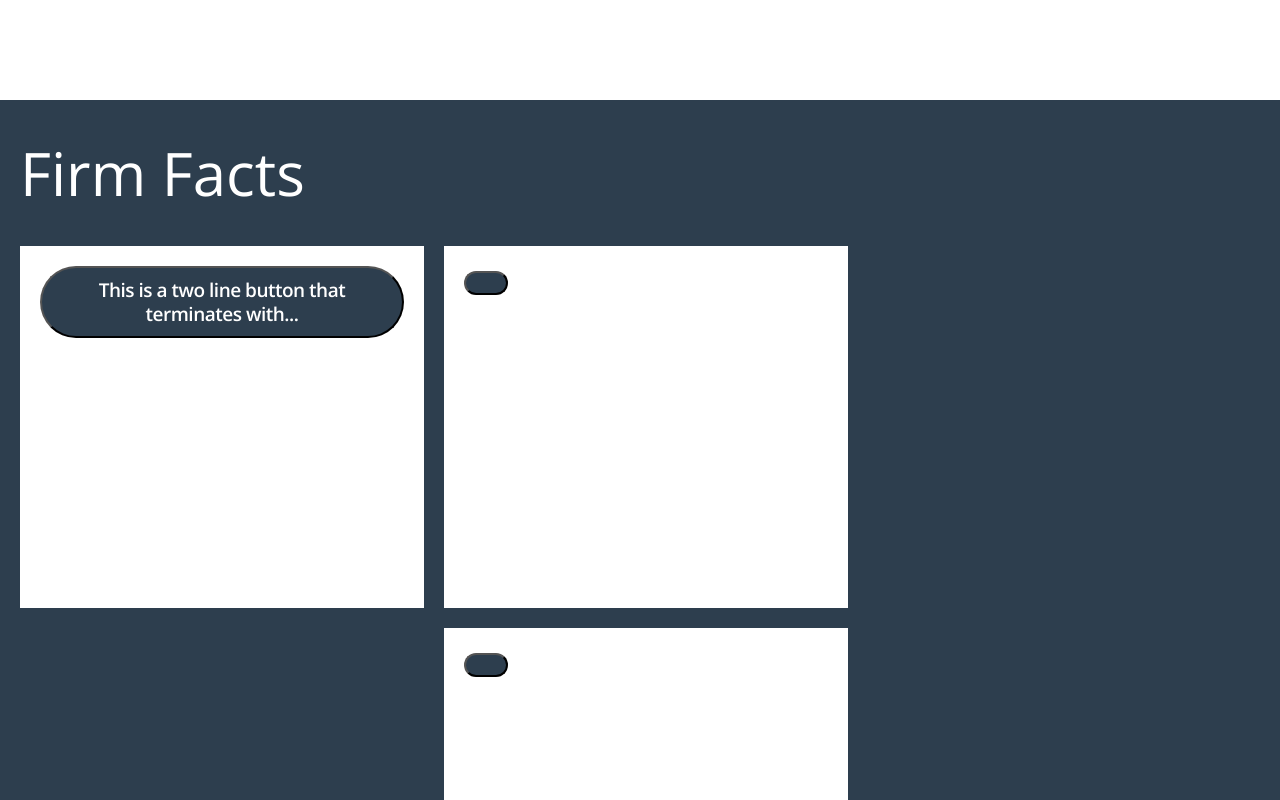
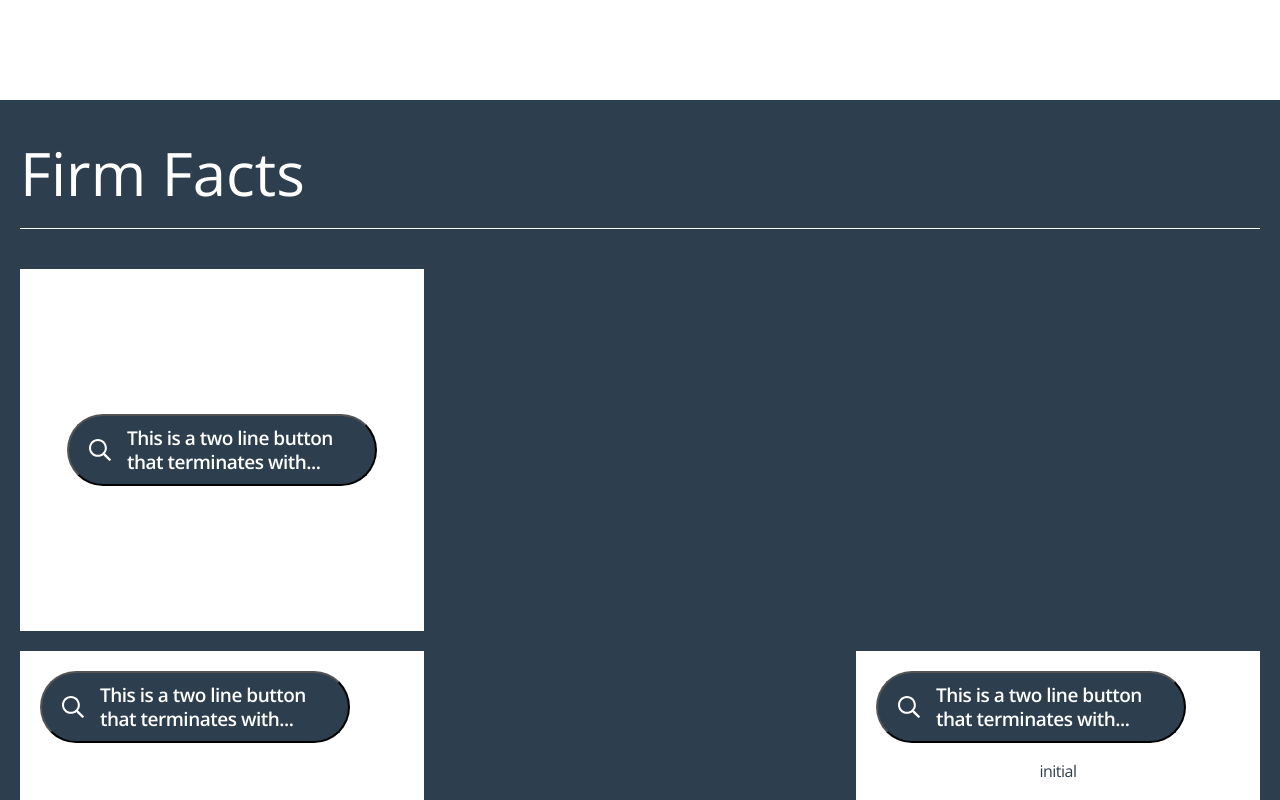
Before and after one commit to SebasProgrammer2021/styling-chanllenge, a React (Vite) app: page / in a window 1280 px wide. Shown: the top 800 px of the page. Built offline with nearby package versions, Linux system fonts and the light colour scheme.

Commit message:
refactor and styling
* remove unnecesary code
* add variants,
* added icon
* customize properties of the component
* adjust styles according to the design

```diff
--- a/src/components/Button.tsx
+++ b/src/components/Button.tsx
@@ -12,9 +12,7 @@ const Button: React.FC<ButtonProps> = ({ variant, disabled = false, children })
 
   return (
     <button className={buttonStyles} disabled={disabled}>
-      <p className={styles.buttonText}>
-        {children}
-      </p>
+      {children}
     </button>
   );
 };
--- a/src/components/FirmFactCard.tsx
+++ b/src/components/FirmFactCard.tsx
@@ -1,19 +1,26 @@
 import React from 'react';
 import styles from './styles//FirmFactCard.module.scss';
 import Button from './Button';
+import magnifyingGlass from './assets/magnifying-glass.svg';
 
 interface FirmFactCardProps {
-  variant: 'mainCard' | 'hover' | 'initial' | 'disabled';
+  variant: 'mainCard' | 'hover' | 'initial' | 'disabled' | 'green';
   buttonText?: string;
   state?: string;
+  icon?: boolean;
 }
 
-const FirmFactCard: React.FC<FirmFactCardProps> = ({ variant, buttonText, state }) => {
-  const cardStyles = `${styles.card} ${variant === 'hover' ? styles.border : ''}`;
+const FirmFactCard: React.FC<FirmFactCardProps> = ({ variant, buttonText, state, icon }) => {
+  const cardStyles = `${styles.card} ${styles[variant]}`;
 
   return (
     <div className={cardStyles}>
-      <Button variant="disabled">{buttonText}</Button>
+      <Button variant="disabled">
+        {icon && <img className={styles.icon} src={magnifyingGlass} alt="magnifying glass" width={100} height={100} />}
+        <p className={styles.buttonText}>
+          {buttonText}
+        </p>
+      </Button>
       <p className={styles.stateText}>{state}</p>
     </div>
   );
--- a/src/components/FirmFacts.tsx
+++ b/src/components/FirmFacts.tsx
@@ -7,39 +7,19 @@ const FirmFacts = () => {
       <div className={styles.titleContainer}>
         <h1 className={styles.title}>Firm Facts</h1>
       </div>
-      <div className={styles.row}>
+      <div className={styles.cardsContainer}>
         <div className={styles.column}>
-          <FirmFactCard variant="mainCard" buttonText="This is a two line button that terminates with..." />
+          <FirmFactCard variant="mainCard" buttonText="This is a two line button that terminates with..." icon />
         </div>
         <div className={styles.columnsGroup}>
-          <FirmFactCard variant="initial" />
-          <FirmFactCard variant="initial" />
-          <FirmFactCard variant="initial" />
-          <FirmFactCard variant="initial" />
-          <FirmFactCard variant="initial" />
+          <FirmFactCard variant="green" buttonText='This is a two line button that terminates with...' icon />
+          <FirmFactCard variant="initial" buttonText='This is a two line button that terminates with...' state='initial' icon />
+          <FirmFactCard variant="initial" buttonText='This is a one line button' />
+          <FirmFactCard variant="initial" buttonText='This is a two line button that terminates with...' state='disabled' icon />
+          <FirmFactCard variant="initial" buttonText='This is a two line button that terminates with...' icon />
+          <FirmFactCard variant="initial" buttonText='This is a two line button that terminates with...' state='hover' icon />
         </div>
-        {/* <FirmFactCard variant="default" />
-        <FirmFactCard variant="default" /> */}
-        {/* <Button variant="default">Learn More</Button>
-        <Button variant="default">Learn More</Button> */}
       </div>
-      {/* <div className={styles.row}>
-        <FirmFactCard variant="border" />
-        <FirmFactCard variant="border" />
-        <FirmFactCard variant="border" />
-        <Button variant="icon">
-          <svg width="16" height="16" viewBox="0 0 16 16" fill="none" xmlns="http://www.w3.org/2000/svg">
-            <path d="M8 15C11.866 15 15 11.866 15 8C15 4.134 11.866 1 8 1C4.134 1 1 4.134 1 8C1 11.866 4.134 15 8 15ZM8 2C11.3137 2 14 4.68629 14 8C14 11.3137 11.3137 14 8 14C4.68629 14 2 11.3137 2 8C2 4.68629 4.68629 2 8 2ZM7.5 10.5L6.5 9.5L8 8L6.5 6.5L7.5 5.5L9 8L7.5 10.5Z" fill="#007bff"/>
-          </svg>
-          Learn More
-        </Button>
-        <Button variant="icon" disabled>
-          <svg width="16" height="16" viewBox="0 0 16 16" fill="none" xmlns="http://www.w3.org/2000/svg">
-            <path d="M8 15C11.866 15 15 11.866 15 8C15 4.134 11.866 1 8 1C4.134 1 1 4.134 1 8C1 11.866 4.134 15 8 15ZM8 2C11.3137 2 14 4.68629 14 8C14 11.3137 11.3137 14 8 14C4.68629 14 2 11.3137 2 8C2 4.68629 4.68629 2 8 2ZM7.5 10.5L6.5 9.5L8 8L6.5 6.5L7.5 5.5L9 8L7.5 10.5Z" fill="#007bff"/>
-          </svg>
-          Learn More
-        </Button>
-      </div> */}
     </div>
   );
 };
--- a/src/components/styles/Button.module.scss
+++ b/src/components/styles/Button.module.scss
@@ -2,25 +2,16 @@
   padding: 10px 20px;
   background-color: #2d3e4e;
   color: #fff;
-  // border: none;
+  width: 310px;
+  display: flex;
   border-radius: 70px;
-  // cursor: pointer;
+  cursor: pointer;
+  align-items: center;
   // transition: background-color 0.3s ease;
-  // font-size: 1rem;
   // white-space: nowrap;
   // overflow: hidden;
   // text-overflow: ellipsis;
   font-family: "Open Sans", sans-serif;
-
-  &.icon {
-    padding: 10px 15px;
-    display: flex;
-    align-items: center;
-
-    svg {
-      margin-right: 5px;
-    }
-  }
 
   &.disabled {
     background-color: #ccc;
@@ -31,13 +22,3 @@
     background-color: #2d3e4e;
   }
 }
-
-.buttonText {
-  margin: 0;
-  font-family: Open Sans;
-  font-weight: 600;
-  font-size: 19px;
-  line-height: 24px;
-  letter-spacing: -0.5px;
-  text-align: center;
-}
--- a/src/components/styles/FirmFactCard.module.scss
+++ b/src/components/styles/FirmFactCard.module.scss
@@ -6,24 +6,24 @@
   transition: background-color 0.3s ease, border-color 0.3s ease;
   font-family: "Open Sans", sans-serif;
 
-  &.border:hover {
-    border-color: green;
-  }
+  // &.border:hover {
+  //   border-color: green;
+  // }
 
-  &:hover {
-    background-color: green;
-    color: #fff;
+  // &:hover {
+  //   background-color: green;
+  //   color: #fff;
 
-    .content h2,
-    .content p {
-      color: #fff;
-    }
+  //   .content h2,
+  //   .content p {
+  //     color: #fff;
+  //   }
 
-    .button {
-      background-color: #fff;
-      color: green;
-    }
-  }
+  //   .button {
+  //     background-color: #fff;
+  //     color: green;
+  //   }
+  // }
 
   .stateText {
     color: #2d3e4e;
@@ -32,20 +32,33 @@
     font-size: 16px;
     line-height: 24px;
     letter-spacing: -0.5px;
+    text-align: center;
   }
 
-  .button {
-    padding: 10px 20px;
-    background-color: #007bff;
-    color: #fff;
-    border: none;
-    border-radius: 4px;
-    cursor: pointer;
-    transition: background-color 0.3s ease;
-    font-size: 1rem;
-    white-space: nowrap;
-    overflow: hidden;
-    text-overflow: ellipsis;
+  .icon {
+    width: 22px;
+    height: 22px;
+  }
+}
+
+.buttonText {
+  margin: 0;
+  font-family: Open Sans;
+  font-weight: 600;
+  font-size: 19px;
+  line-height: 24px;
+  letter-spacing: -0.5px;
+  text-align: left;
+  margin-left: 16px;
+}
+
+.mainCard {
+  width: auto;
+  display: flex;
+  align-items: center;
+  justify-content: center;
+
+  button {
   }
 }
 
--- a/src/components/styles/FirmFacts.module.scss
+++ b/src/components/styles/FirmFacts.module.scss
@@ -18,13 +18,13 @@
     line-height: 66px;
     letter-spacing: 0px;
     color: #ffffff;
+    border-bottom: 1px solid #ffffff;
+    padding-bottom: 22px;
   }
 
-  .row {
+  .cardsContainer {
     display: flex;
-
-    // display: grid;
-    // grid-template-columns: repeat(auto-fill, minmax(300px, 1fr));
+    flex-direction: column;
     gap: 20px;
     width: 100%;
     max-width: 1680px;
@@ -35,10 +35,9 @@
     }
   }
 
-
-  .columnsGroup{
+  .columnsGroup {
     display: flex;
-    flex-direction: column;
+    flex-direction: row;
     gap: 20px;
     flex-wrap: wrap;
     justify-content: space-between;
```
Also changed, not shown: src/components/assets/magnifying-glass.svg (added).
